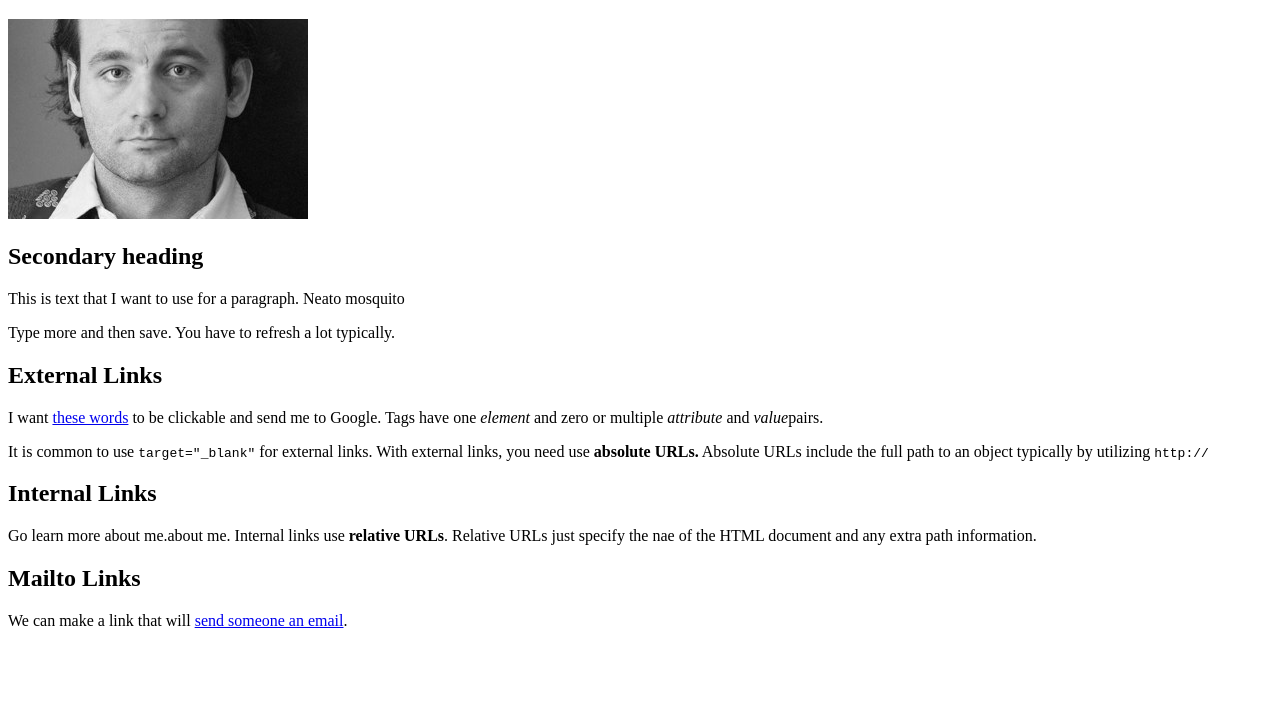
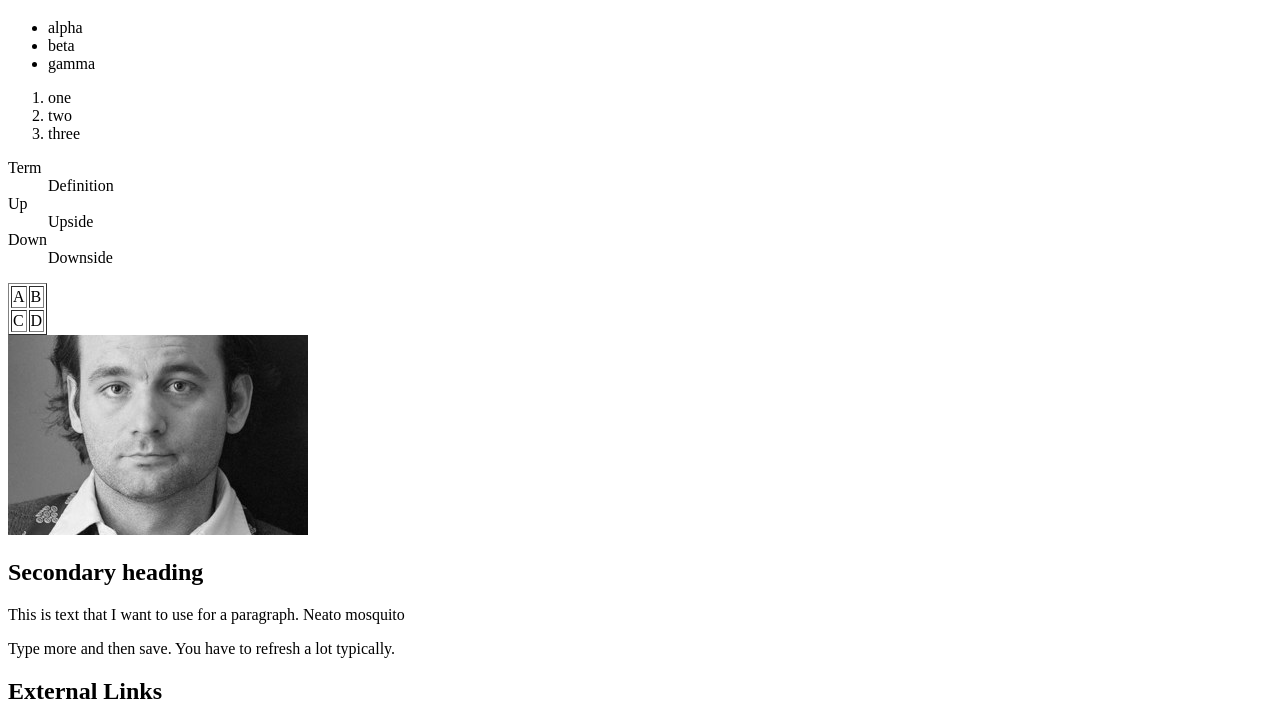
Before and after one commit to chenqihang/chenqihang.github.io, a plain HTML site: page index.html in a window 1280 px wide. Shown: the part 61-783 px from the top of the page. Drawn offline with Linux system fonts and the light colour scheme.

Commit message:
learned about list and tables

```diff
--- a/index.html
+++ b/index.html
@@ -1,12 +1,44 @@
 <!DOCTYPE html>
 <html>
     <head>
-        <title>Images</title>
+        <title>List and Tables</title>
     </head>
     <body>
 
         <h1>Tag reference</h1>
 
+        <ul>
+            <li>alpha</li>
+            <li>beta</li>
+            <li>gamma</li>
+        </ul>
+
+        <ol>
+            <li>one</li>
+            <li>two</li>
+            <li>three</li>
+        </ol>
+
+        <dl>
+            <dt>Term</dt>
+            <dd>Definition</dd>
+            <dt>Up</dt>
+            <dd>Upside</dd>
+            <dt>Down</dt>
+            <dd>Downside</dd>
+        </dl>
+
+        <table border="1">
+            <tr>
+                <td>A</td>
+                <td>B</td>
+            </tr>
+            <tr>
+                <td>C</td>
+                <td>D</td>
+            </tr>
+
+        </table>
         <img src="img/200.jpg" alt="Bill Murray" title="Bill murray face is so shocked, yo."/>
 
         <h2>Secondary heading</h2>
```
